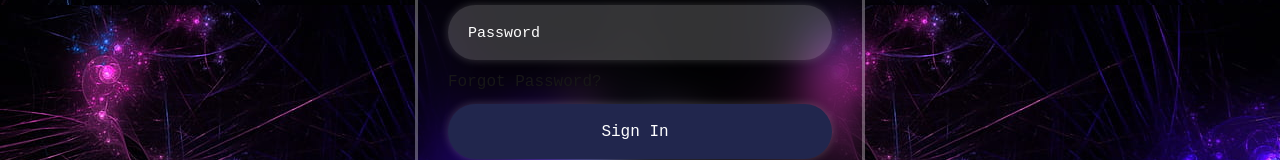
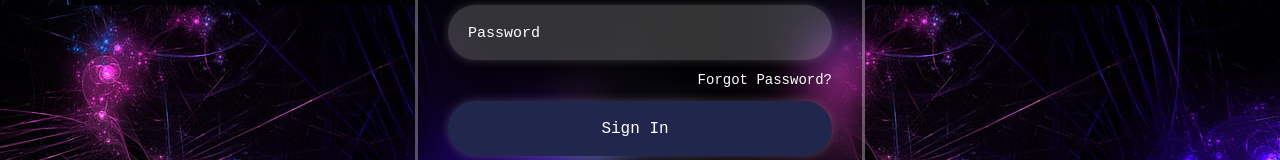
Before and after one commit to memelord26/DB_proj, a Next.js app: page /login in a window 1280 px wide. Shown: the part 405-565 px from the top of the page. Built offline with nearby package versions, Linux system fonts and the light colour scheme.

Commit message:
add forgot-password btn

```diff
--- a/app/login/style.module.css
+++ b/app/login/style.module.css
@@ -137,6 +137,21 @@
   height: 17px;
 }
 
+.forgot{
+    display: flex;
+    justify-content: right;
+    gap: 5px;
+    cursor: pointer;
+}
+.forgot a{
+    color: #fff;
+    text-decoration: none;
+    font-size: 14px;
+}
+.forgot a:hover{
+    text-decoration: underline;
+}
+
 .submitBtn {
   display: flex;
   align-items: center;
```
